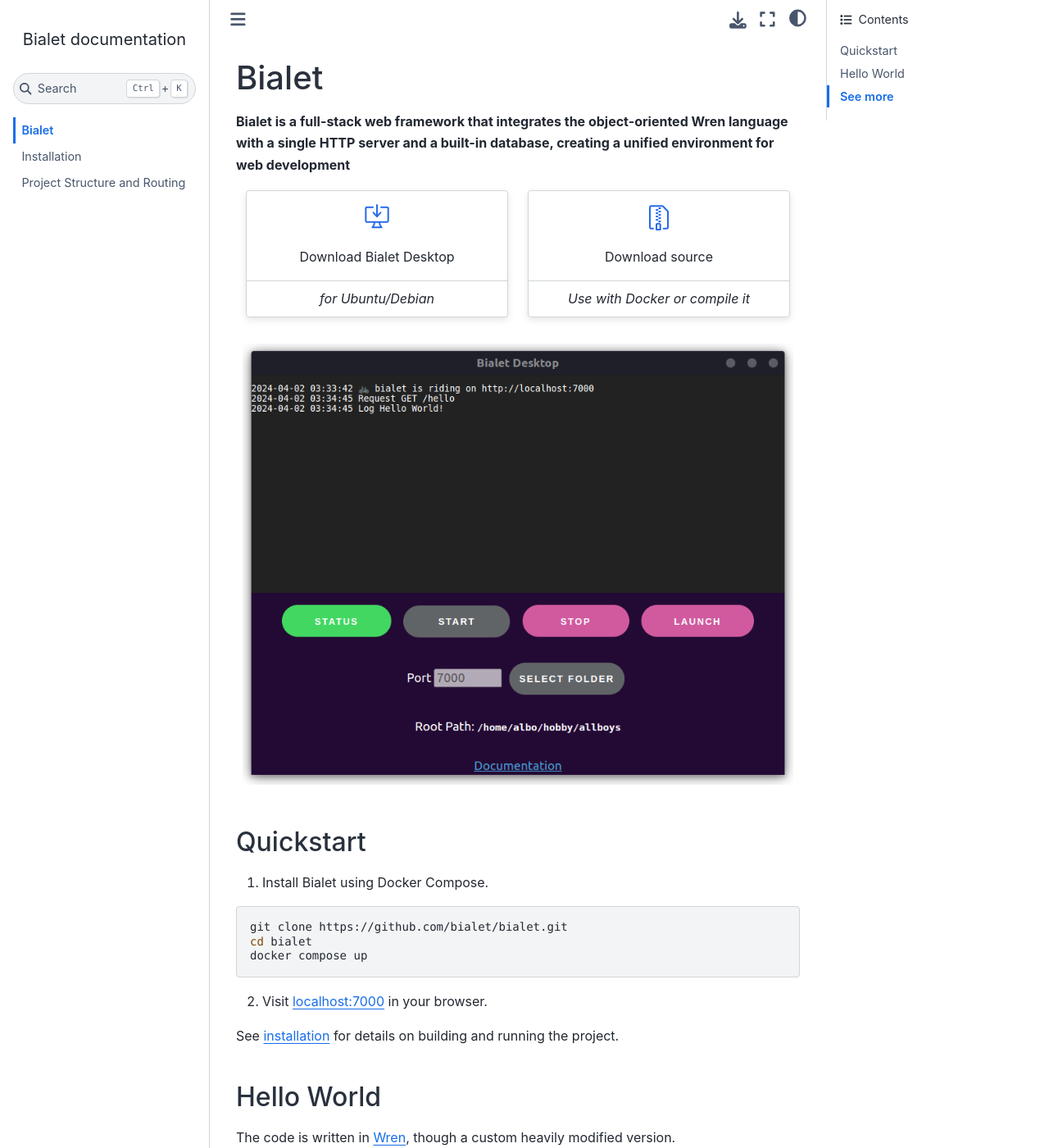
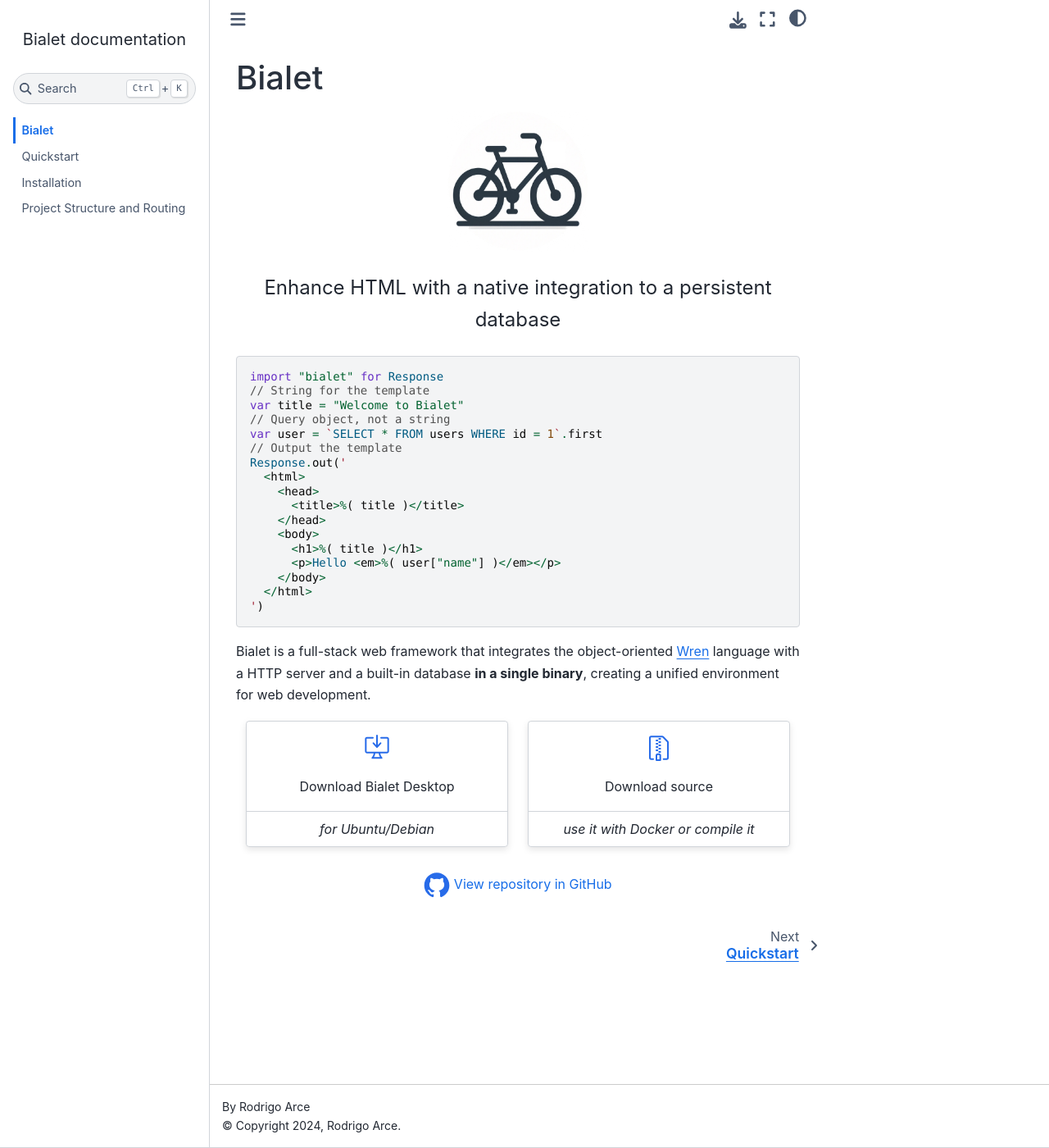
Before and after one commit to bialet/bialet, a Sphinx documentation site: the page built from docs/index.rst, in a window 1280 px wide and 1400 px high. Shown: the whole window at 82% size. Built offline with Sphinx 7.4.7 and the Sphinx Book theme 1.1.4, drawn with Linux system fonts in a browser that asks for light colours; some of the changed text lies outside the part shown.

```diff
--- a/docs/conf.py
+++ b/docs/conf.py
@@ -9,6 +9,7 @@
 project = 'Bialet'
 copyright = '2024, Rodrigo Arce'
 author = 'Rodrigo Arce'
+version = '0.4'
 
 # -- General configuration ---------------------------------------------------
 # https://www.sphinx-doc.org/en/master/usage/configuration.html#general-configuration
@@ -16,7 +17,10 @@ author = 'Rodrigo Arce'
 extensions = ['myst_parser', 'sphinx_design']
 
 templates_path = ['_templates']
-exclude_patterns = []
+exclude_patterns = ['requirements.txt']
+
+highlight_language = 'wren'
+highlight_options = {'guess_lang': False}
 
 
 
@@ -25,6 +29,7 @@ exclude_patterns = []
 
 html_theme = 'sphinx_book_theme'
 html_static_path = ['_static']
+html_favicon = '../src/favicon.ico'
 
 source_suffix = {
     '.rst': 'restructuredtext',
--- a/docs/index.rst
+++ b/docs/index.rst
@@ -1,7 +1,36 @@
 Bialet
 ======
 
-**Bialet is a full-stack web framework that integrates the object-oriented Wren language with a single HTTP server and a built-in database, creating a unified environment for web development**
+.. image:: _static/logo.png
+    :alt: Bialet logo
+    :width: 25%
+    :align: center
+
+.. raw:: html
+
+   <p style="text-align: center; font-size: 1.5em; margin: 1em 0">Enhance HTML with a native integration to a persistent database</p>
+
+.. code-block::
+
+   import "bialet" for Response
+   // String for the template
+   var title = "Welcome to Bialet"
+   // Query object, not a string
+   var user = `SELECT * FROM users WHERE id = 1`.first
+   // Output the template
+   Response.out('
+     <html>
+       <head>
+         <title>%( title )</title>
+       </head>
+       <body>
+         <h1>%( title )</h1>
+         <p>Hello <em>%( user["name"] )</em></p>
+       </body>
+     </html>
+   ')
+
+Bialet is a full-stack web framework that integrates the object-oriented `Wren <https://wren.io/>`_ language with a HTTP server and a built-in database **in a single binary**, creating a unified environment for web development.
 
 .. grid:: 2
 
@@ -23,45 +52,20 @@ Bialet
 
         Download source
         +++++++++++++++
-        *Use with Docker or compile it*
+        *use it with Docker or compile it*
 
-.. figure:: _static/bialet-desktop.png
 
-Quickstart
-----------
 
-1. Install Bialet using Docker Compose.
+.. button-link:: https://github.com/bialet/bialet
+   :align: center
 
-.. code-block:: bash
-
-  git clone https://github.com/bialet/bialet.git
-  cd bialet
-  docker compose up
-
-2. Visit `localhost:7000 <http://localhost:7000>`_ in your browser.
-
-See :doc:`installation </installation>` for details on building and running the project.
-
-Hello World
------------
-
-The code is written in `Wren <https://wren.io>`_, though a custom heavily modified
-version.
-
-.. code-block:: wren
-
-   import "bialet" for Request, Response
-
-   var name = Request.get("name")
-
-   Response.out('<p>Hello %( name || "World" )!</p>')
-
-See more
---------
+    :octicon:`mark-github;2em;sd-text-info` View repository in GitHub
 
 .. toctree::
+   :hidden:
    :maxdepth: 2
 
    self
+   quickstart
    installation
    structure
```
Also changed, not shown: README.md (+46 -84 lines), docs/blog/README.md (deleted, +0 -1 lines), docs/_static/logo.png (added).
